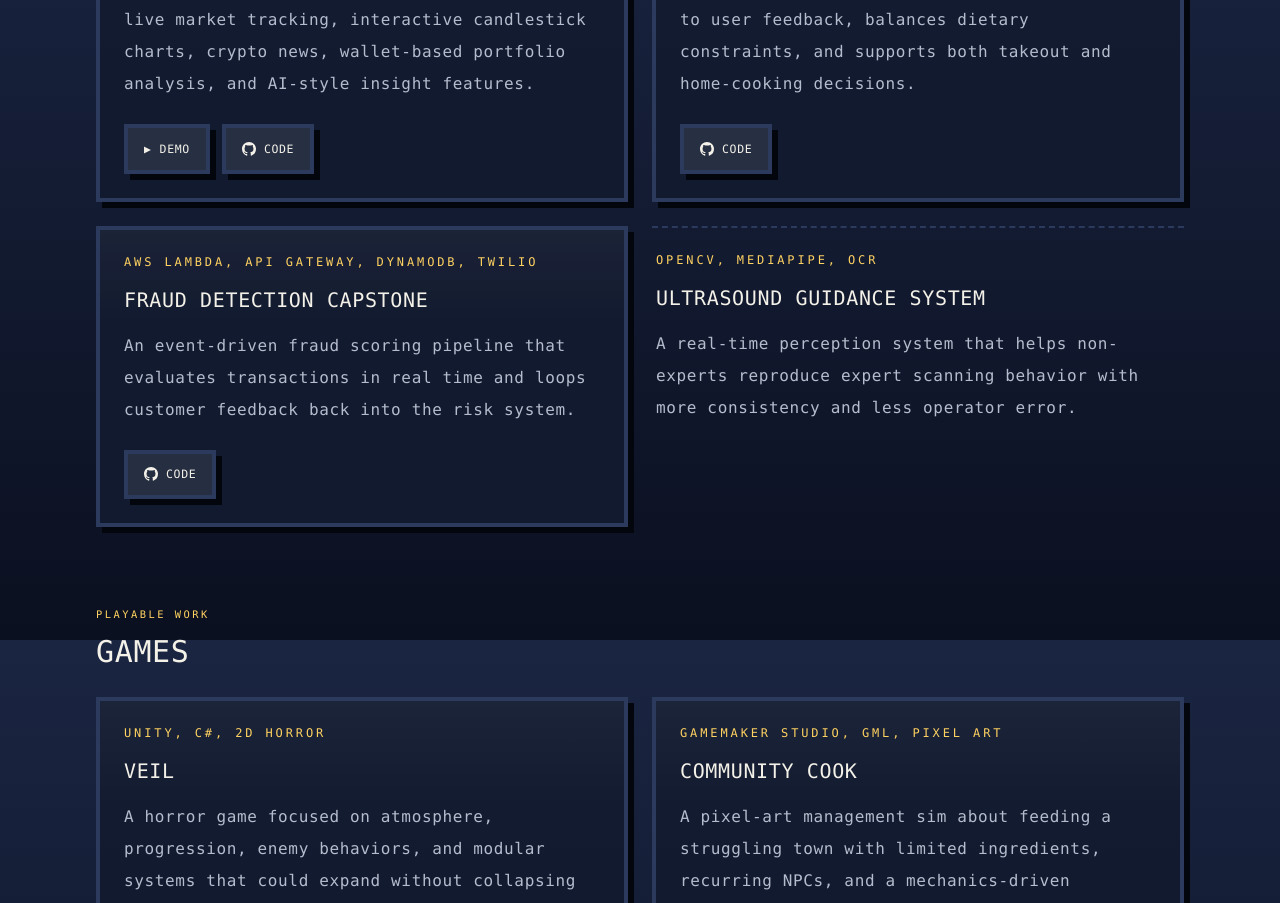
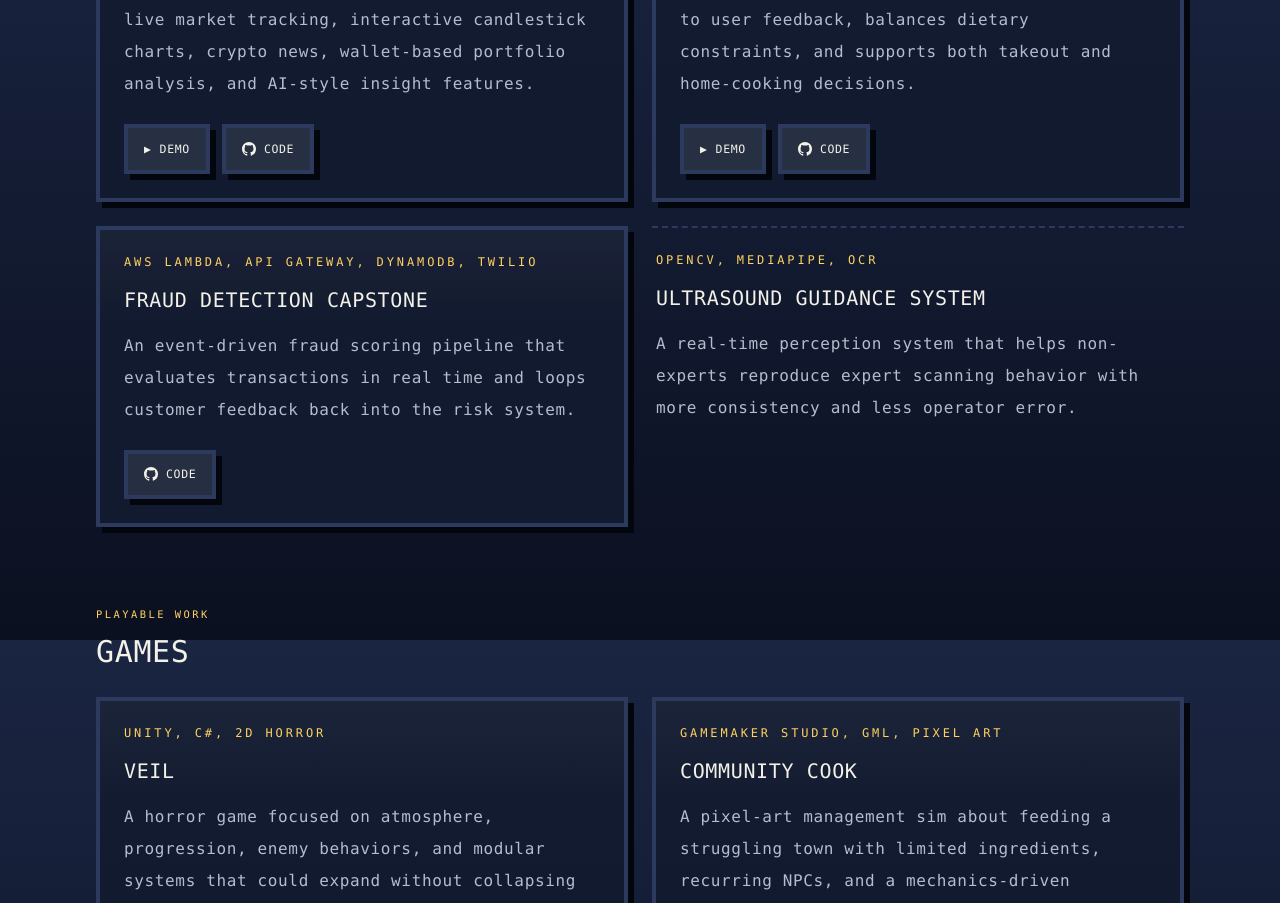
Before and after one commit to MihirSahu14/portfolio, a Next.js app: page / in a window 1280 px wide. Shown: the part 2560-3463 px from the top of the page. Built offline with nearby package versions, Linux system fonts and the light colour scheme.

Commit message:
Point NOMinate to the team repo and live demo
Co-Authored-By: Claude Opus 5.5 <noreply@anthropic.com>

```diff
--- a/src/data/site.ts
+++ b/src/data/site.ts
@@ -84,7 +84,8 @@ export const featuredProjects: FeatureCard[] = [
   },
   {
     title: "NOMinate",
-    code: "https://github.com/MihirSahu14/NOMinate",
+    href: "https://nominate-web.onrender.com",
+    code: "https://github.com/ishitakapoor7/NOMinate-cheesehacks",
     subtitle: "Flask, OpenAI API, MongoDB",
     description:
       "A recommendation system for meals that adapts to user feedback, balances dietary constraints, and supports both takeout and home-cooking decisions.",
```
